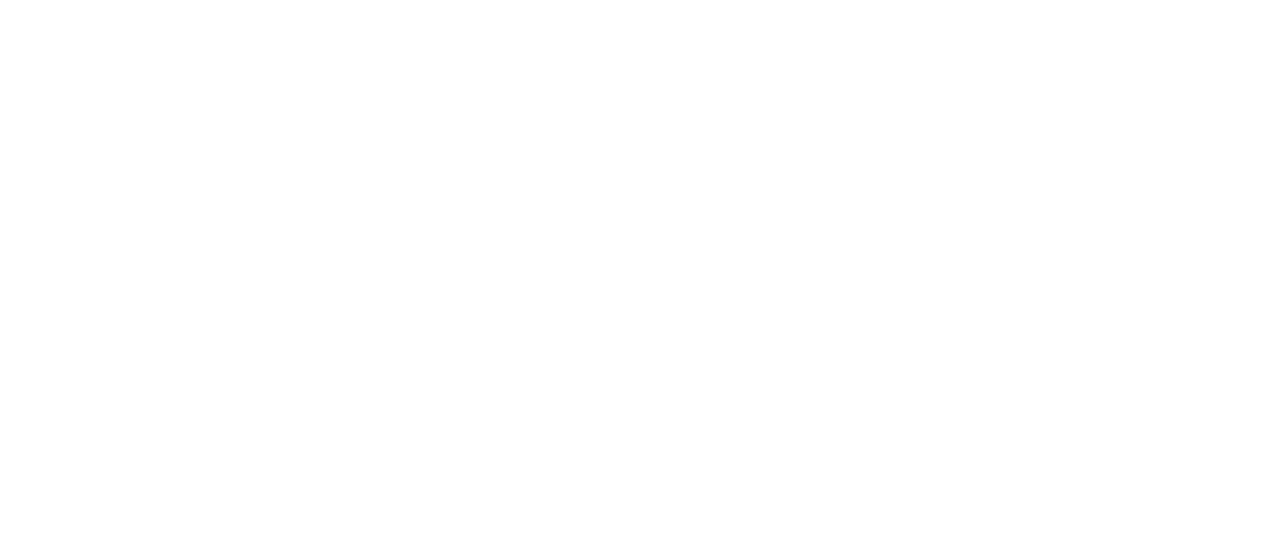
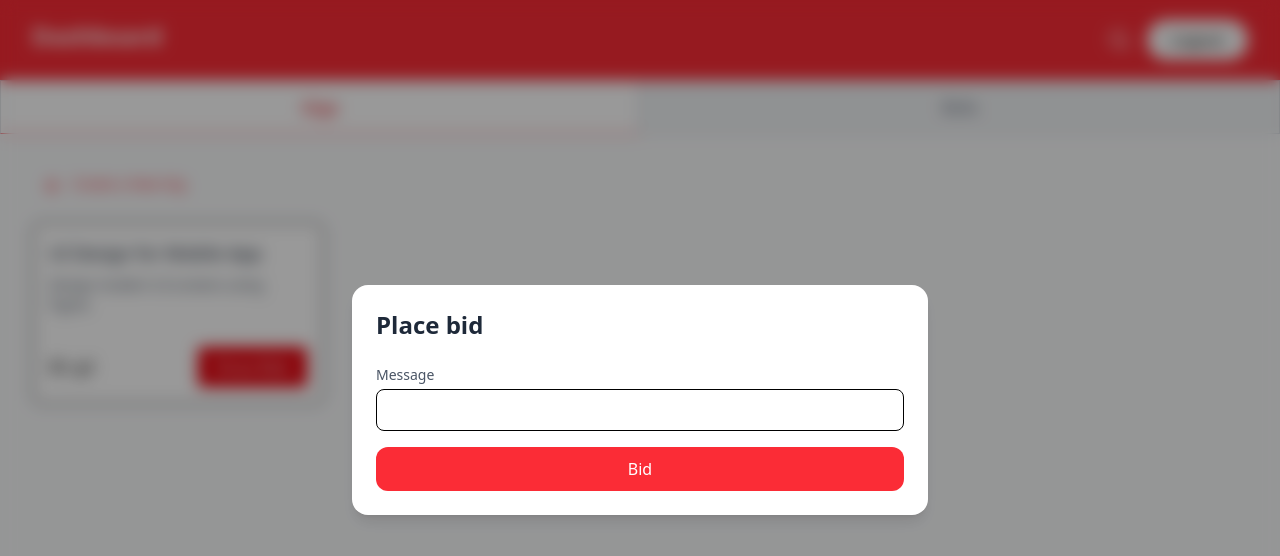
Before and after one commit to Kailashk-26/Gigflow, a React app in the folder Frontend/: page /dashboard/gigs/1/place-bid in a window 1280 px wide. Before the commit this address had no page. Shown: the top 556 px of the page. Built offline with nearby package versions, Linux system fonts and the light colour scheme; the HTML template or start-up script is replaced by a standard one.

Commit message:
frontend layout completed

```diff
--- a/Frontend/src/App.jsx
+++ b/Frontend/src/App.jsx
@@ -2,6 +2,8 @@
 import CreateGig from "./components/CreateGig";
 import GigDetail from "./components/GigDetail";
 import Login from "./components/Login";
+import PlaceBid from "./components/PlaceBid";
+import SpecificBid from "./components/SpecificBid";
 import Dashboard from "./pages/Dashboard";
 import Home from "./pages/Home"
 import { Route, Routes } from "react-router-dom";
@@ -15,7 +17,8 @@
         <Route path="/dashboard" element={<Dashboard/>}>
           <Route path="gigs/create" element={<CreateGig/>}/>
           <Route path="gigs/:gigId" element={<GigDetail currentUserId='u1'/>}/>
-          <Route path="bids/:gigId" element={<Bids/>}/>
+          <Route path="gigs/:gigId/place-bid" element={<PlaceBid/>}/>
+          <Route path="bids/:gigId" element={<SpecificBid/>}/>
         </Route>
       </Routes>
     </>
--- a/Frontend/src/components/CreateGig.jsx
+++ b/Frontend/src/components/CreateGig.jsx
@@ -80,7 +80,7 @@
             className="w-full px-4 py-2 border rounded-lg focus:ring-2 focus:ring-red-400"
           />
         </div>
-        <div className="mb-6">
+        {/* <div className="mb-6">
           <label className="block text-sm font-medium text-gray-600 mb-1">
             Status
           </label>
@@ -93,7 +93,7 @@
             <option value="open">Open</option>
             <option value="assigned">Assigned</option>
           </select>
-        </div>
+        </div> */}
 
         <button
           type="submit"
--- /dev/null
+++ b/Frontend/src/components/PlaceBid.jsx
@@ -0,0 +1,53 @@
+import React, { useState } from 'react'
+import { useNavigate } from 'react-router-dom';
+
+const PlaceBid = () => {
+    const navigate = useNavigate();
+
+  const [formData, setFormData] = useState({
+    message:"",
+  });
+  const handleChange = (e) => {
+    const { name, value } = e.target;
+    setFormData((prev) => ({ ...prev, [name]: value }));
+  };
+  const handleSubmit = (e) => {
+    e.preventDefault();
+  }
+  return (
+    <div
+      onClick={() => navigate("/dashboard")}
+      className="fixed inset-0 z-30 flex items-center justify-center bg-black/40 backdrop-blur-sm"
+    >
+      <form
+        onClick={(e) => e.stopPropagation()}
+        onSubmit={handleSubmit}
+        className="w-full m-4 max-w-xl bg-white p-6 rounded-2xl shadow-lg"
+      >
+        <h2 className="text-2xl font-semibold text-gray-800 mb-6">
+          Place bid
+        </h2>
+        <div className="mb-4">
+          <label className="block text-sm font-medium text-gray-600 mb-1">
+            Message
+          </label>
+          <input
+            type="text"
+            name="message"
+            value={formData.message}
+            onChange={handleChange}
+            className="w-full px-4 py-2 border rounded-lg focus:ring-2 focus:ring-red-400"
+          />
+        </div>
+        <button
+          type="submit"
+          className="w-full bg-red-500 text-white py-2.5 rounded-xl font-medium hover:bg-red-600 active:scale-95"
+        >
+          Bid
+        </button>
+    </form>
+    </div>
+  )
+}
+
+export default PlaceBid
--- /dev/null
+++ b/Frontend/src/components/SpecificBid.jsx
@@ -0,0 +1,101 @@
+import { useNavigate, useParams } from "react-router-dom";
+import { bids, gigs } from "../constant";
+
+const BidListModal = () => {
+  const navigate = useNavigate();
+  const {gigId}=useParams()
+  const specificBidList=bids.filter((bid)=>bid.gigId===gigId)
+  const gig=gigs.find((g)=>g.id===gigId)
+
+
+  const handleHire = (bidId) => {
+    console.log("Hire bid:", bidId);
+
+    // 1. update bid status -> hired
+    // 2. update gig status -> assigned
+    // 3. reject other bids
+  };
+
+  return (
+    <div
+      onClick={() => navigate(-1)}
+      className="fixed inset-0 z-50 flex items-center justify-center bg-black/40 backdrop-blur-sm"
+    >
+      <div
+        onClick={(e) => e.stopPropagation()}
+        className="w-full max-w-2xl bg-white p-6 rounded-2xl shadow-lg"
+      >
+        {/* Header */}
+        <h2 className="text-2xl font-semibold text-gray-800 mb-1">
+          Bids
+        </h2>
+
+        {gig && (
+          <p className="text-sm text-gray-500 mb-6">
+            {gig.title}
+          </p>
+        )}
+
+        {specificBidList.length === 0 ? (
+          <p className="text-center text-gray-500 py-10">
+            Nobody bid yet.
+          </p>
+        ) : (
+          <div className="flex flex-col gap-4 max-h-[70vh] overflow-y-auto">
+            {specificBidList.map((bid) => (
+              <div
+                key={bid.id}
+                className="border border-gray-200 rounded-xl p-4 flex flex-col gap-3"
+              >
+                {/* Status */}
+                <div className="flex justify-between items-center">
+                  <span className="text-sm font-medium text-gray-700">
+                    Bid
+                  </span>
+
+                  <span
+                    className={`px-3 py-1 rounded-full text-xs font-medium ${
+                      bid.status === "pending"
+                        ? "bg-yellow-100 text-yellow-700"
+                        : bid.status === "hired"
+                        ? "bg-green-100 text-green-700"
+                        : "bg-red-100 text-red-700"
+                    }`}
+                  >
+                    {bid.status.toUpperCase()}
+                  </span>
+                </div>
+
+                {/* Message */}
+                <p className="text-sm text-gray-600">
+                  <span className="font-medium text-gray-700">
+                    Message:
+                  </span>{" "}
+                  {bid.message}
+                </p>
+
+                {/* Footer */}
+                <div className="flex justify-between items-center pt-2 border-t">
+                  <span className="text-xs text-gray-500">
+                    Bid ID: {bid.id}
+                  </span>
+
+                  {bid.status === "pending" && (
+                    <button
+                      onClick={()=>handleHire(bid.id)}
+                      className="px-4 py-1.5 text-sm rounded-lg bg-red-500 text-white hover:bg-red-600 active:scale-95"
+                    >
+                      Hire
+                    </button>
+                  )}
+                </div>
+              </div>
+            ))}
+          </div>
+        )}
+      </div>
+    </div>
+  );
+};
+
+export default BidListModal;
```
